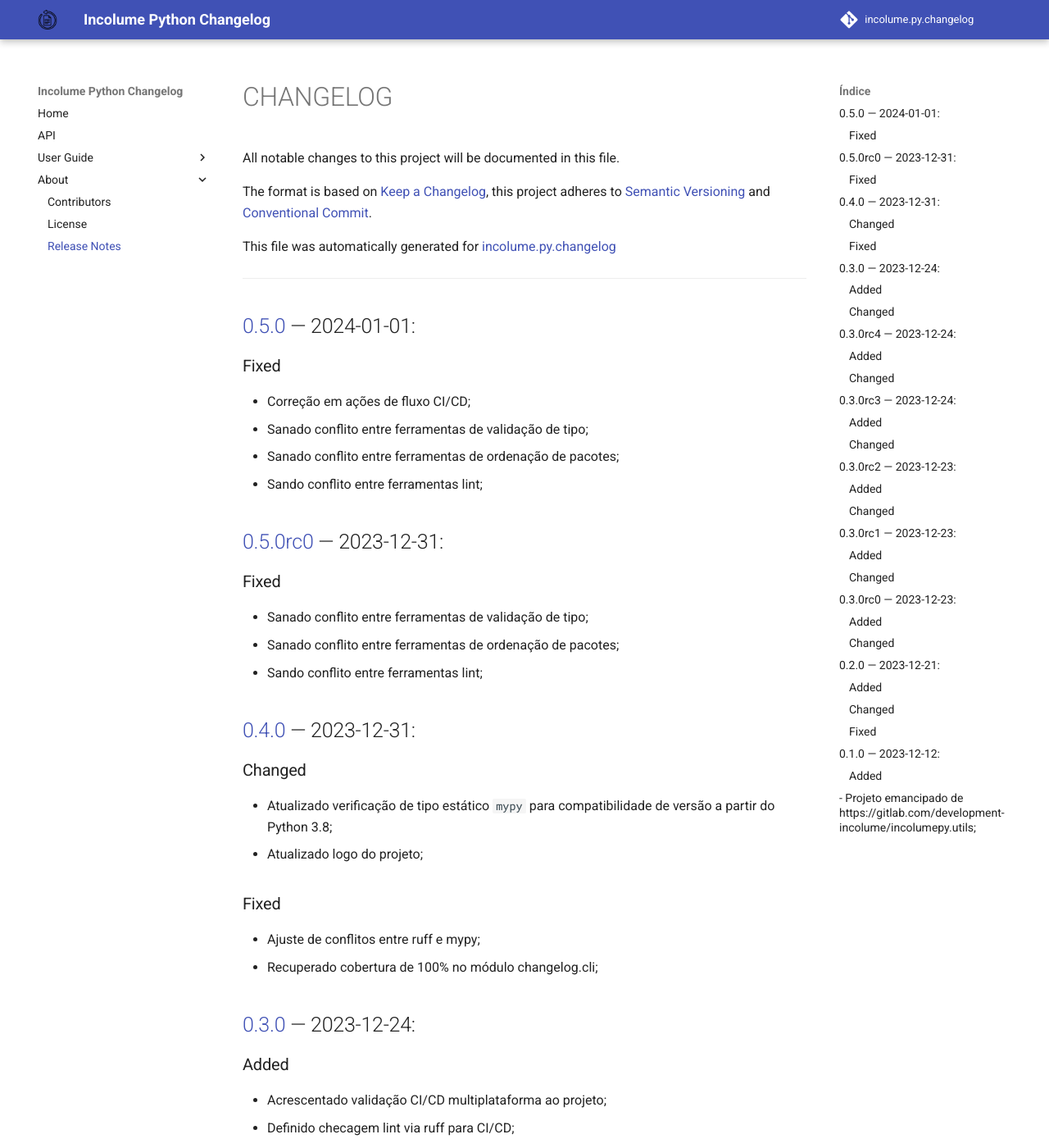
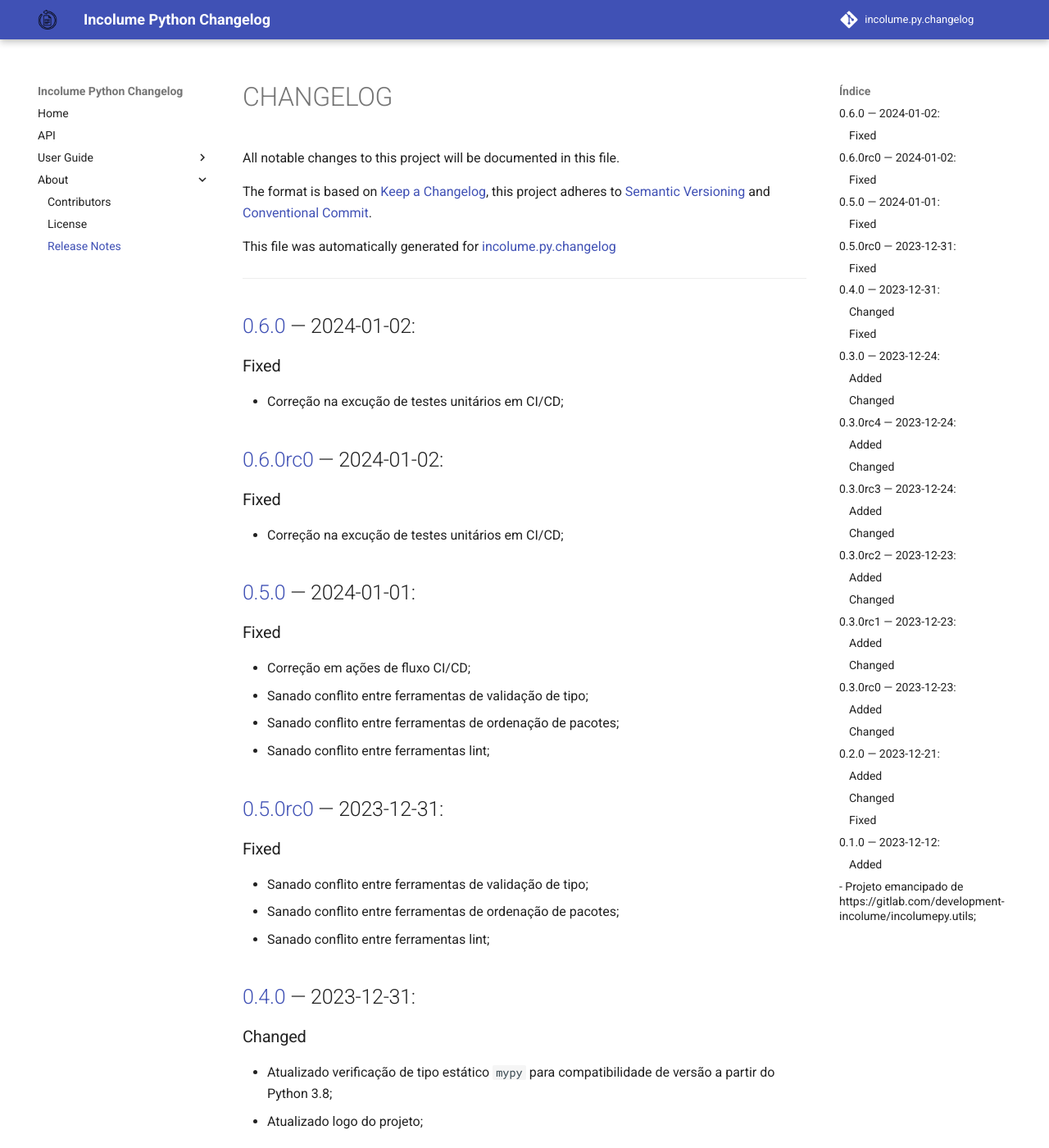
Before and after one commit to development-incolume/incolume.py.changelog, an MkDocs documentation site: the page built from docs/about/CHANGELOG.md, in a window 1280 px wide and 1400 px high. Shown: the whole window at 82% size. Built offline with MkDocs 1.6.1 and Material for MkDocs 9.7.7, drawn with Linux system fonts in a browser that asks for light colours; comment, search, counter and statistics services are not loaded.

Commit message:
Bumping version from 0.6.0a0 to 0.6.0

```diff
--- a/docs/about/CHANGELOG.md
+++ b/docs/about/CHANGELOG.md
@@ -5,23 +5,31 @@ All notable changes to this project will be documented in this file.
 
 The format is based on [Keep a Changelog](https://keepachangelog.com/en/1.0.0/), this project adheres to [Semantic Versioning](https://semver.org/spec/v2.0.0.html) and [Conventional Commit](https://www.conventionalcommits.org/pt-br/v1.0.0/).
 
-This file was automatically generated for [incolume.py.changelog](https://github.com/development-incolume/incolume.py.changelog/-/tree/0.5.0)
+This file was automatically generated for [incolume.py.changelog](https://github.com/development-incolume/incolume.py.changelog/-/tree/0.6.0)
 
 ---
 
+
+## [0.6.0]	 &#8212; 	2024-01-02:
+### Fixed
+  - Correção na excução de testes unitários em CI/CD;
+
+## [0.6.0rc0]	 &#8212; 	2024-01-02:
+### Fixed
+  - Correção na excução de testes unitários em CI/CD;
 
 ## [0.5.0]	 &#8212; 	2024-01-01:
 ### Fixed
   - Correção em ações de fluxo CI/CD;
   - Sanado conflito entre ferramentas de validação de tipo;
   - Sanado conflito entre ferramentas de ordenação de pacotes;
-  - Sando conflito entre ferramentas lint;
+  - Sanado conflito entre ferramentas lint;
 
 ## [0.5.0rc0]	 &#8212; 	2023-12-31:
 ### Fixed
   - Sanado conflito entre ferramentas de validação de tipo;
   - Sanado conflito entre ferramentas de ordenação de pacotes;
-  - Sando conflito entre ferramentas lint;
+  - Sanado conflito entre ferramentas lint;
 
 ## [0.4.0]	 &#8212; 	2023-12-31:
 ### Changed
@@ -179,3 +187,5 @@ This file was automatically generated for [incolume.py.changelog](https://github
 [0.4.0]: https://github.com/development-incolume/incolume.py.changelog/compare/0.3.0...0.4.0
 [0.5.0rc0]: https://github.com/development-incolume/incolume.py.changelog/compare/0.4.0...0.5.0rc0
 [0.5.0]: https://github.com/development-incolume/incolume.py.changelog/compare/0.5.0rc0...0.5.0
+[0.6.0rc0]: https://github.com/development-incolume/incolume.py.changelog/compare/0.5.0...0.6.0rc0
+[0.6.0]: https://github.com/development-incolume/incolume.py.changelog/compare/0.6.0rc0...0.6.0
--- a/incolume/py/changelog/version.txt
+++ b/incolume/py/changelog/version.txt
@@ -1 +1 @@
-0.6.0a0
+0.6.0
--- a/pyproject.toml
+++ b/pyproject.toml
@@ -1,6 +1,6 @@
 [tool.poetry]
 name = "incolume.py.changelog"
-version = "0.6.0a0"
+version = "0.6.0"
 description = "Generate CHANGELOG.md"
 license = "Unlicense"
 keywords = ['python', 'utils', 'incolume']
```
